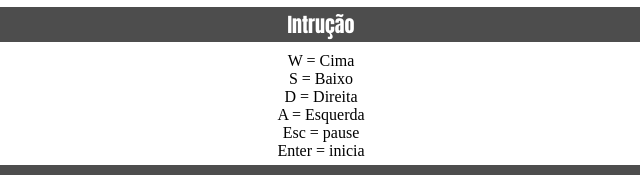
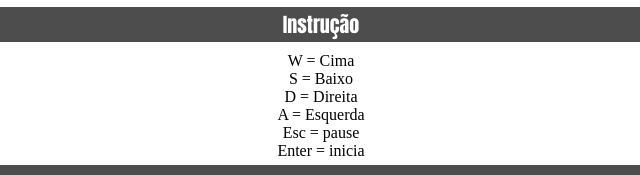
Before and after one commit to matheuspellisoli/snake.git.io, a plain HTML site: page index.html in a window 1280 px wide. Shown: the part 557-732 px from the top of the page, 319-959 px from the left. Drawn offline with Linux system fonts and the light colour scheme.

Commit message:
Update index.html

```diff
--- a/index.html
+++ b/index.html
@@ -16,7 +16,7 @@
    <section id="instrucao">
 
        <div >
-           <p class="titulo"> Intrução</p>
+           <p class="titulo"> Instrução</p>
        </div>
        <div>
             <ul>
```
